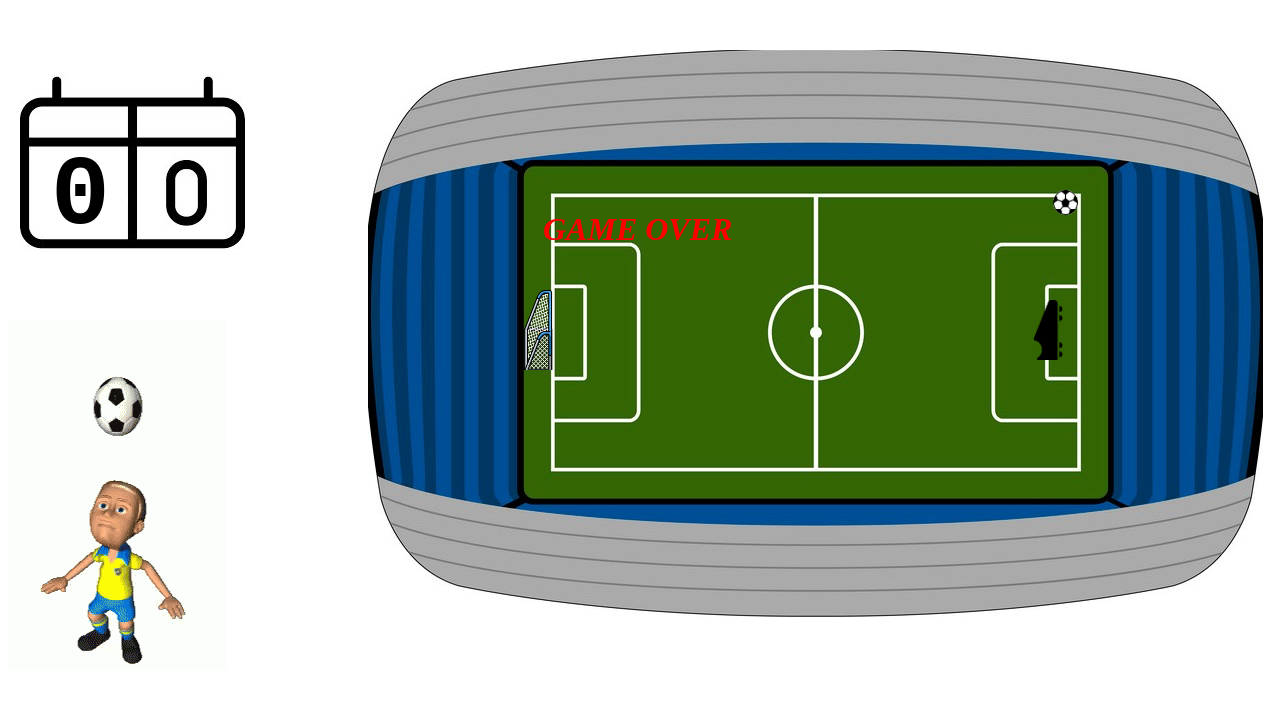
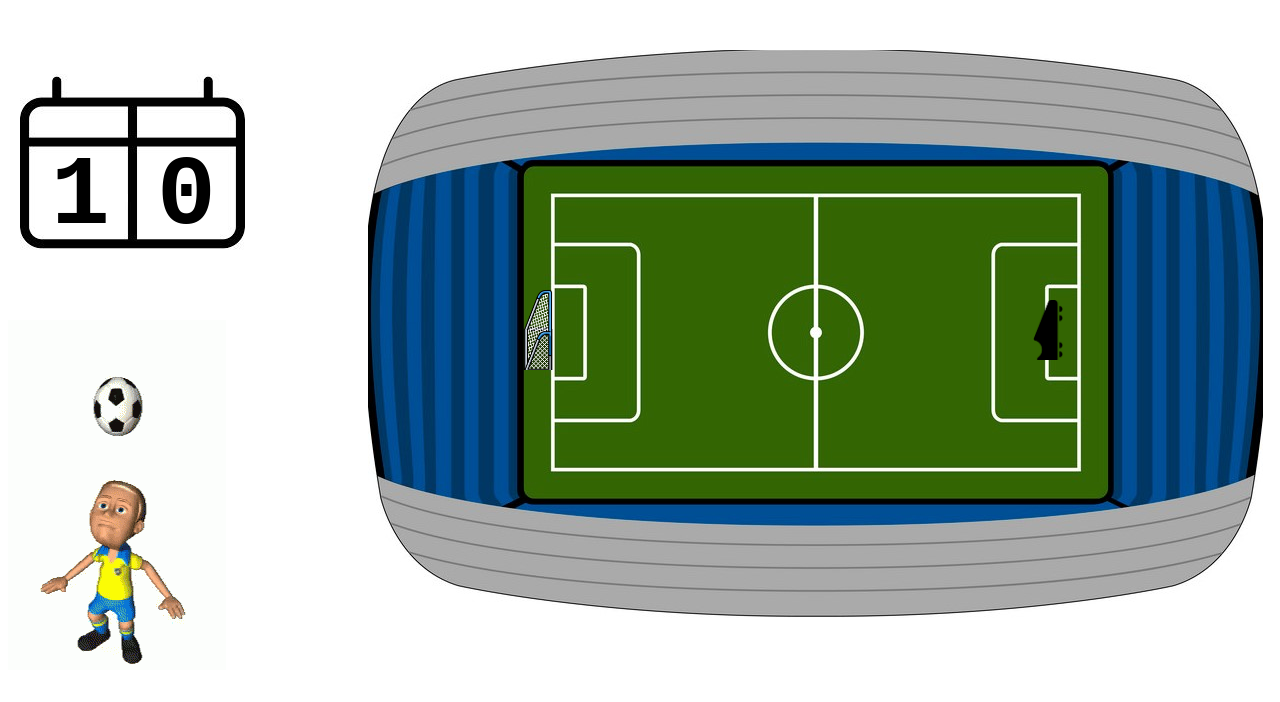
Before and after one commit to rebootacademy-labs/breakout-soccer, a plain HTML site: page index.html in a window 1280 px wide. Both pictures are taken after a click on the button "START". Drawn offline with Linux system fonts and the light colour scheme.

Commit message:
experiments done

```diff
--- a/css/style.css
+++ b/css/style.css
@@ -44,21 +44,26 @@
 #marcadorWrapper {
   position: absolute;
   left: 20px;
-  background-image: url(../images/marca.jpg);
+  background-image: url(../images/marca.jpeg);
   background-repeat: no-repeat;
   width: 250px;
   height: 200px;
 }
 
-#marcador {
+#marcadorWrapper > div {
   position: absolute;
   font-size: 98px;
   font-family: 'Courier New', Courier, monospace;
   font-weight : 600;
   color: black;
-  margin: 20px;
-  left: 11px;
-  top: 71px;
+  top: 91px;
+}
+
+#marcador-maquina {
+  left: 31px;
+}
+#marcador-yo {
+  left: 137px;
 }
 
 #gol{
--- a/index.html
+++ b/index.html
@@ -10,7 +10,8 @@
 
 <body>
   <div id="marcadorWrapper">
-    <div id="marcador">0</div>
+    <div id="marcador-maquina">0</div>
+    <div id="marcador-yo">0</div>
   </div>
   <div id="gif"><img src="images/tenor.gif"></div>
   <div id=stadium>
--- a/js/index.js
+++ b/js/index.js
@@ -15,6 +15,7 @@ const SLIDER = {
   width: 30
 }
 var goals = 0;
+var goalsMaquina = 0;
 var sound = new Audio("./images/goal2.mp3");
 var reboteSound = new Audio("./images/rebote.mp3");
 var gameOverSound = new Audio("./images/Loser.mp3");
@@ -40,11 +41,12 @@ var game = {
 
     this.balls.forEach(ball => {
       ball.move();
+      // Our goals
       if (ball.x < 0 && ball.y > GOAL.top && ball.y < GOAL.bottom) {
         sound.play();
         ball.remove();
-        goals++
-        marcador.innerHTML = goals;
+        goals++;
+        document.getElementById('marcador-yo').innerHTML = goals;
         var gol = document.getElementById("gol")
         gol.classList.remove('hidde')
         gol.classList.add('show')
@@ -53,7 +55,14 @@ var game = {
           gol.classList.add('hidde')
         }, 1000);
       }
+      // Machine Goals
       if (ball.x + ball.width >= FIELD.width) {
+        goalsMaquina++;
+        document.getElementById('marcador-maquina').innerHTML = goalsMaquina;
+        ball.remove();
+      }
+      // Lose Game
+      if (goalsMaquina === 3) {
         gameOverSound.play();
         var over = document.getElementById("gameOver")
         over.classList.remove('hidde')
```
Also changed, not shown: images/marca.jpeg (added), images/marca.jpg (deleted).
